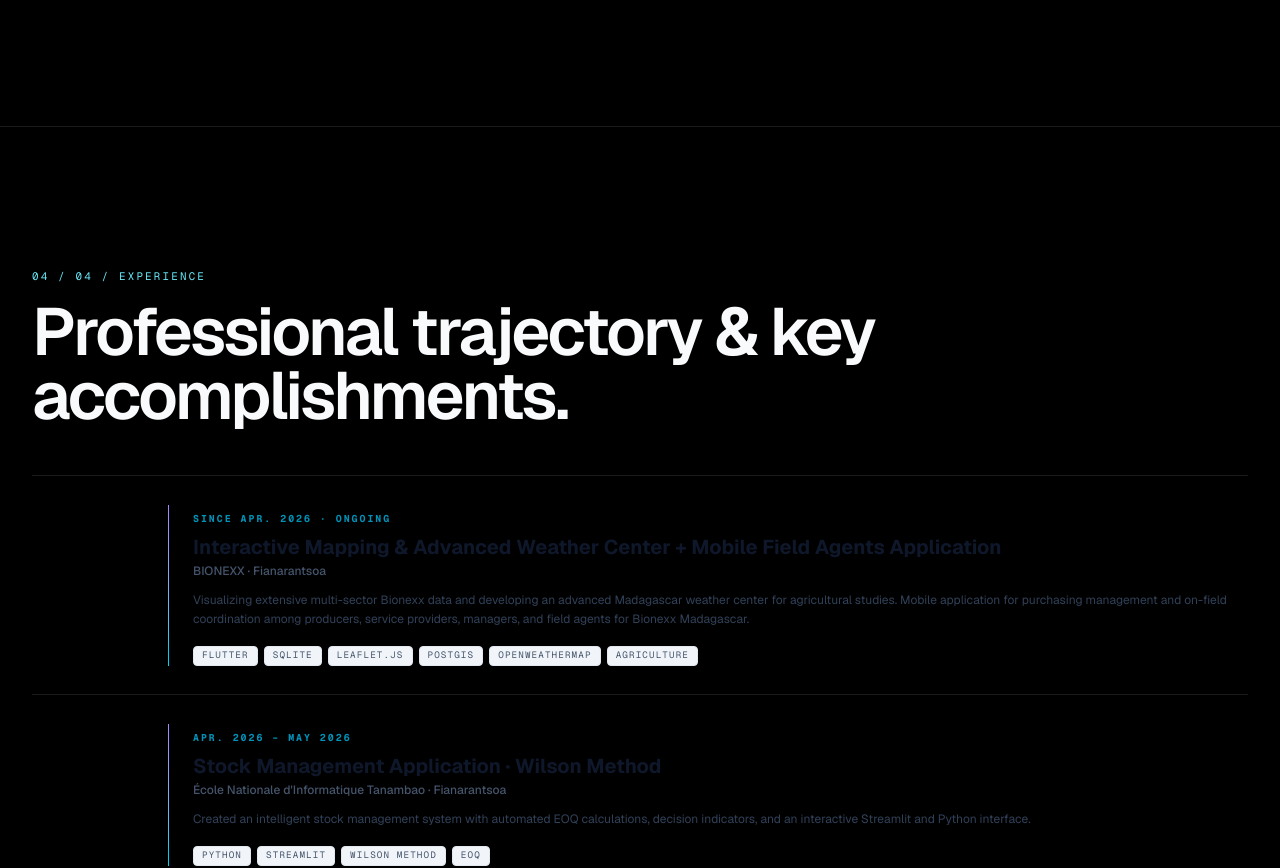
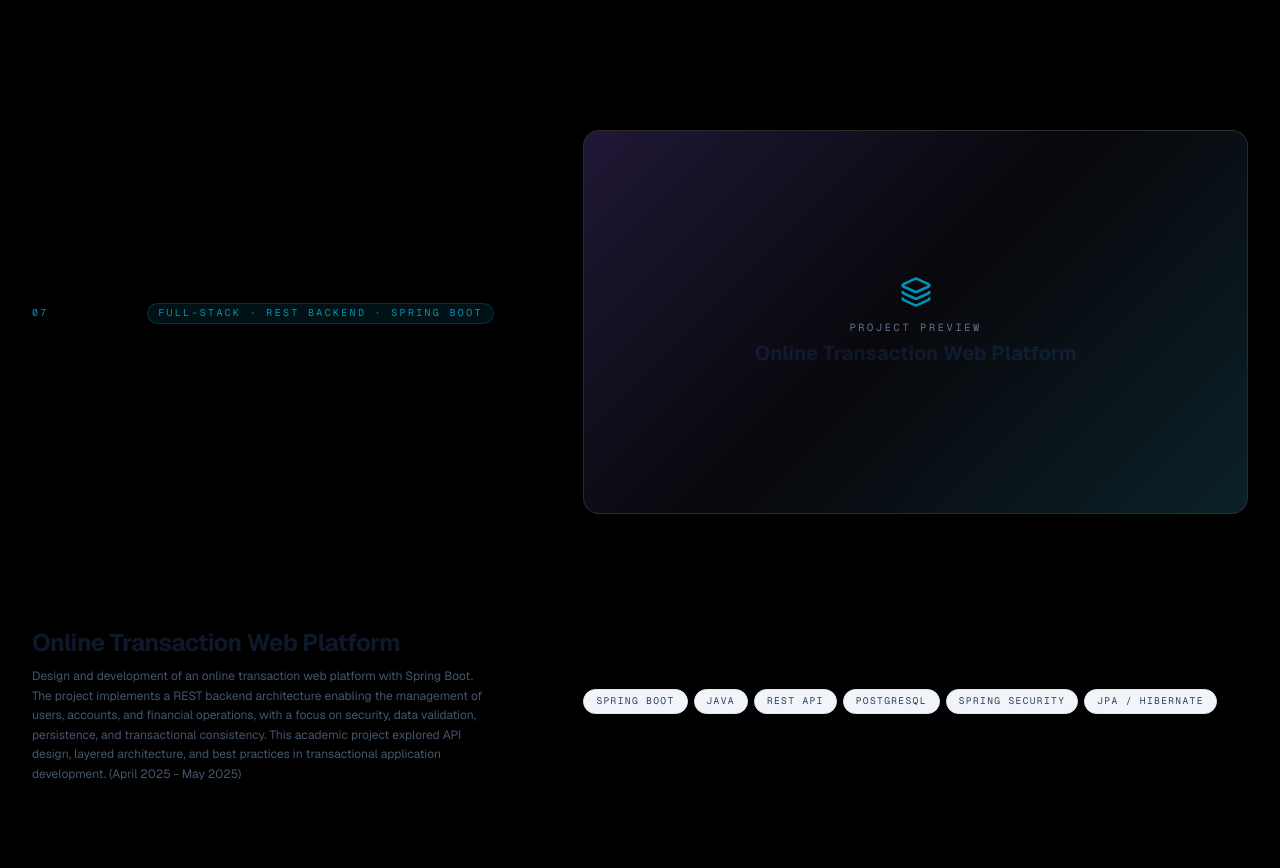
Before and after one commit to Onell-Luciano/portfolio, a Next.js app: page /en in a window 1280 px wide. Shown: the part 8920-9788 px from the top of the page. Built offline with nearby package versions, Linux system fonts and the light colour scheme.

Commit message:
Added Springboot project

```diff
--- a/src/app/[locale]/page.tsx
+++ b/src/app/[locale]/page.tsx
@@ -302,6 +302,29 @@ const projects = useMemo(
         t("projects.items.stock.highlights.3"),
       ],
     },
+    {
+      id: "transaction-platform",
+      number: "07",
+      title: t("projects.items.transaction.title"),
+      category: t("projects.items.transaction.category"),
+      categoryGroup: "Full-Stack",
+      description: t("projects.items.transaction.description"),
+      technologies: [
+        "Spring Boot",
+        "Java",
+        "REST API",
+        "PostgreSQL",
+        "Spring Security",
+        "JPA / Hibernate",
+      ],
+      images: [],
+      highlights: [
+        t("projects.items.transaction.highlights.0"),
+        t("projects.items.transaction.highlights.1"),
+        t("projects.items.transaction.highlights.2"),
+        t("projects.items.transaction.highlights.3"),
+      ],
+    },
   ],
   [t]
 );
@@ -324,6 +347,14 @@ const experiences = useMemo(
       role: t("experience.items.cci.role"),
       description: t("experience.items.cci.description"),
       technologies: ["Node.js", "PostgreSQL", "PostGIS", "Leaflet.js", "GeoJSON"],
+      highlight: false,
+    },
+    {
+      period: t("experience.items.transaction.period"),
+      company: t("experience.items.transaction.company"),
+      role: t("experience.items.transaction.role"),
+      description: t("experience.items.transaction.description"),
+      technologies: ["Spring Boot", "Java", "REST API", "PostgreSQL", "Spring Security"],
       highlight: false,
     },
     {
--- a/src/messages/en.json
+++ b/src/messages/en.json
@@ -145,6 +145,17 @@
           "Intuitive UI development and core business logic implementation with Flutter SDK",
           "Local SQLite database implementation for reliable offline data storage"
         ]
+      },
+      "transaction": {
+        "title": "Online Transaction Web Platform",
+        "category": "Full-Stack · REST Backend · Spring Boot",
+        "description": "Design and development of an online transaction web platform with Spring Boot. The project implements a REST backend architecture enabling the management of users, accounts, and financial operations, with a focus on security, data validation, persistence, and transactional consistency. This academic project explored API design, layered architecture, and best practices in transactional application development. (April 2025 - May 2025)",
+        "highlights": [
+          "Complete REST backend architecture for managing users, accounts, and financial operations",
+          "Endpoint security, strict data validation, and transactional persistence",
+          "Implementation of layered architecture principles and strict transactional consistency",
+          "Academic project focused on API design and best practices for transactional development"
+        ]
       }
     }
   },
@@ -157,6 +168,12 @@
         "company": "Chamber of Commerce and Industry · Fianarantsoa",
         "role": "Web Mapping Developer",
         "description": "Improved an interactive GIS application with GeoJSON and PostGIS data, dynamic Leaflet.js maps, Node.js backend APIs, and better display performance and navigation."
+      },
+      "transaction": {
+        "period": "Apr. 2025 – May 2025",
+        "company": "École Nationale d'Informatique Tanambao · Fianarantsoa",
+        "role": "Online Transaction Web Platform · Spring Boot",
+        "description": "Design and development of an online transaction web platform with Spring Boot (REST architecture, user/account management, financial operations, security, validation, and transactional consistency)."
       },
       "currency": {
         "period": "May 2025 – Jun. 2025",
--- a/src/messages/fr.json
+++ b/src/messages/fr.json
@@ -145,6 +145,17 @@
           "Développement de l'interface utilisateur et de la logique métier avec Flutter SDK",
           "Stockage local et base de données SQLite pour un fonctionnement hors-ligne fiable"
         ]
+      },
+      "transaction": {
+        "title": "Plateforme web de transactions en ligne",
+        "category": "Full-Stack · REST Backend · Spring Boot",
+        "description": "Conception et développement d’une plateforme web de transactions en ligne avec Spring Boot. Le projet met en œuvre une architecture backend REST permettant la gestion des utilisateurs, des comptes et des opérations financières, avec une attention portée à la sécurité, à la validation des données, à la persistance et à la cohérence des transactions. Ce projet académique a permis d’explorer la conception d’API, l’architecture en couches et les bonnes pratiques du développement d’applications transactionnelles. (Avril 2025 - Mai 2025)",
+        "highlights": [
+          "Architecture backend REST complète pour la gestion des utilisateurs, des comptes et des opérations financières",
+          "Sécurisation des endpoints, validation stricte des données et persistance des transactions",
+          "Mise en œuvre des principes d'architecture en couches et garantie de cohérence transactionnelle",
+          "Projet académique axé sur la conception d'API et les bonnes pratiques du développement transactionnel"
+        ]
       }
     }
   },
@@ -157,6 +168,12 @@
         "company": "Chambre de Commerce et d'Industrie · Fianarantsoa",
         "role": "Développeur Web Mapping",
         "description": "Amélioration d'une application SIG interactive avec données GeoJSON et PostGIS, cartes Leaflet.js, API backend Node.js et optimisation des performances d'affichage et de navigation."
+      },
+      "transaction": {
+        "period": "Avr. 2025 – Mai 2025",
+        "company": "École Nationale d'Informatique Tanambao · Fianarantsoa",
+        "role": "Plateforme web de transactions en ligne · Spring Boot",
+        "description": "Conception et développement d’une plateforme web de transactions en ligne avec Spring Boot (architecture REST, gestion des utilisateurs, comptes et opérations financières, sécurité, validation et cohérence transactionnelle)."
       },
       "currency": {
         "period": "Mai 2025 – Juin 2025",
```
